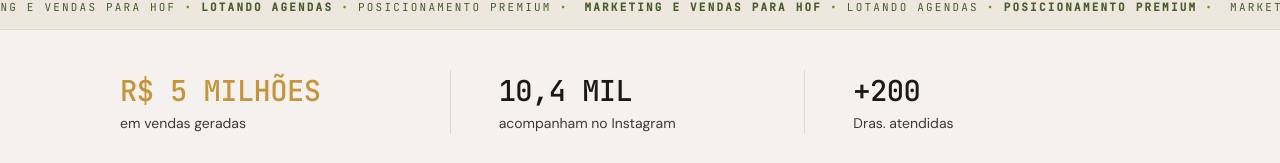
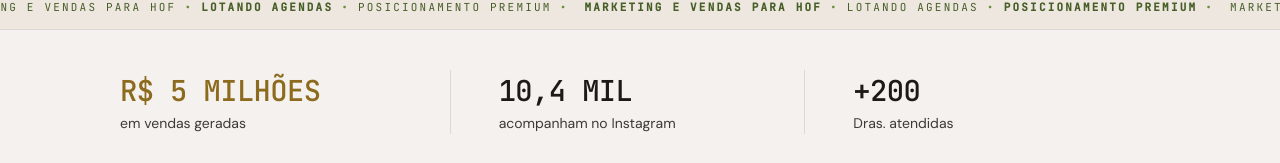
Before and after one commit to devbrenobastos/lp.monikealves, a React (Vite) app: page / in a window 1280 px wide. Shown: the part 611-774 px from the top of the page. Built offline with nearby package versions, Linux system fonts and the light colour scheme.

Commit message:
Revisao 11: Lighthouse 100 - ARIA fixes, font async loading, amber contrast

```diff
--- a/index.html
+++ b/index.html
@@ -7,10 +7,26 @@
     <title>Monike Alves — Marketing e Vendas para Harmonização (HOF)</title>
     <meta name="description" content="Tráfego, time comercial e conteúdo para clínicas de harmonização lotarem a agenda e venderem mais. Aplique-se para uma análise da sua clínica." />
 
-    <!-- Google Fonts Preconnect and subsetting loading -->
+    <!-- Google Fonts Preconnect and async loading -->
     <link rel="preconnect" href="https://fonts.googleapis.com" />
     <link rel="preconnect" href="https://fonts.gstatic.com" crossorigin />
-    <link href="https://fonts.googleapis.com/css2?family=DM+Serif+Display:ital@0;1&family=DM+Sans:ital,opsz,wght@0,9..40,300;0,9..40,400;0,9..40,500;0,9..40,600;1,9..40,400&family=JetBrains+Mono:wght@400;500&display=swap" rel="stylesheet" />
+    <link
+      rel="preload"
+      as="style"
+      href="https://fonts.googleapis.com/css2?family=DM+Serif+Display:ital@0;1&family=DM+Sans:ital,opsz,wght@0,9..40,300;0,9..40,400;0,9..40,500;0,9..40,600;1,9..40,400&family=JetBrains+Mono:wght@400;500&display=swap"
+    />
+    <link
+      href="https://fonts.googleapis.com/css2?family=DM+Serif+Display:ital@0;1&family=DM+Sans:ital,opsz,wght@0,9..40,300;0,9..40,400;0,9..40,500;0,9..40,600;1,9..40,400&family=JetBrains+Mono:wght@400;500&display=swap"
+      rel="stylesheet"
+      media="print"
+      onload="this.media='all'"
+    />
+    <noscript>
+      <link
+        href="https://fonts.googleapis.com/css2?family=DM+Serif+Display:ital@0;1&family=DM+Sans:ital,opsz,wght@0,9..40,300;0,9..40,400;0,9..40,500;0,9..40,600;1,9..40,400&family=JetBrains+Mono:wght@400;500&display=swap"
+        rel="stylesheet"
+      />
+    </noscript>
   </head>
   <body>
     <div id="root"></div>
--- a/src/components/Navigation.tsx
+++ b/src/components/Navigation.tsx
@@ -182,7 +182,6 @@ export const Navigation: React.FC = () => {
           isScrolled ? 'scrolled' : 'bg-transparent border-b border-transparent'
         }`}
         aria-label="principal"
-        aria-hidden={mobileMenuOpen ? "true" : undefined}
       >
         <div className="w-full max-w-content mx-auto px-6 md:px-10 flex items-center justify-between">
           <a
@@ -228,7 +227,8 @@ export const Navigation: React.FC = () => {
             onClick={() => setMobileMenuOpen(true)}
             className="md:hidden p-2 text-ink hover:text-olive focus:outline-none min-h-[44px] min-w-[44px] flex items-center justify-center"
             aria-label="Abrir menu"
-            aria-expanded="false"
+            aria-expanded={mobileMenuOpen}
+            aria-controls="mobile-menu"
           >
             <Menu className="w-6 h-6" />
           </button>
@@ -238,6 +238,7 @@ export const Navigation: React.FC = () => {
       {/* Mobile Menu Overlay Redesigned from Scratch */}
       <div
         ref={menuRef}
+        id="mobile-menu"
         className={`fixed inset-0 z-[100] bg-paper flex flex-col md:hidden transition-all duration-300 ease-out origin-top-right ${
           mobileMenuOpen
             ? 'opacity-100 translate-x-0 pointer-events-auto'
@@ -246,6 +247,7 @@ export const Navigation: React.FC = () => {
         role="dialog"
         aria-modal="true"
         aria-label="Menu de navegação"
+        aria-hidden={!mobileMenuOpen}
       >
         {/* Header inside the panel overlay to match the nav height & keep layout consistent */}
         <div className="h-[72px] flex items-center justify-between px-6 border-b border-cream">
--- a/src/sections/ComoFunciona.tsx
+++ b/src/sections/ComoFunciona.tsx
@@ -112,7 +112,7 @@ export const ComoFunciona: React.FC = () => {
                 >
                   {/* Timeline indicator node - topo do card = centro do nó */}
                   <div className="absolute left-4 md:left-[50%] top-0 -translate-x-[50%] -translate-y-[50%] z-20 flex items-center justify-center">
-                    <div className="w-9 h-9 rounded-full bg-d-surface border border-olive-h/50 flex items-center justify-center font-mono text-[13px] text-amber font-semibold shadow-lg">
+                    <div className="w-9 h-9 rounded-full bg-d-surface border border-olive-h/50 flex items-center justify-center font-mono text-[13px] text-amber-light font-semibold shadow-lg">
                       {step.num}
                     </div>
                   </div>
--- a/src/styles/tokens.css
+++ b/src/styles/tokens.css
@@ -21,7 +21,8 @@
   --d-line:     rgba(199, 190, 185, 0.16);
 
   /* Detalhes — uso cirúrgico, nunca dominante */
-  --amber:      #C4953A;  /* números de dinheiro */
+  --amber:      #8C6A1E;  /* números de dinheiro — contraste 4.5:1 sobre --paper */
+  --amber-light: #C4953A; /* versão clara para fundos escuros */
   --amethyst:   #8E5E9E;  /* conversão */
   --terra:      #B04A3F;  /* dor / lado "tradicional" */
 
--- a/tailwind.config.js
+++ b/tailwind.config.js
@@ -27,7 +27,10 @@ export default {
           elevated: "var(--d-elevated)",
           line: "var(--d-line)",
         },
-        amber: "var(--amber)",
+        amber: {
+          DEFAULT: "var(--amber)",
+          light: "var(--amber-light)",
+        },
         amethyst: "var(--amethyst)",
         terra: "var(--terra)",
       },
```
